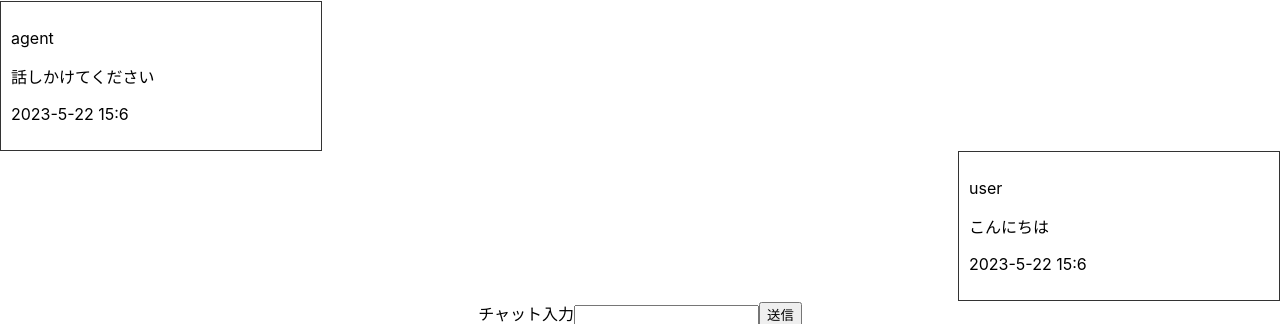
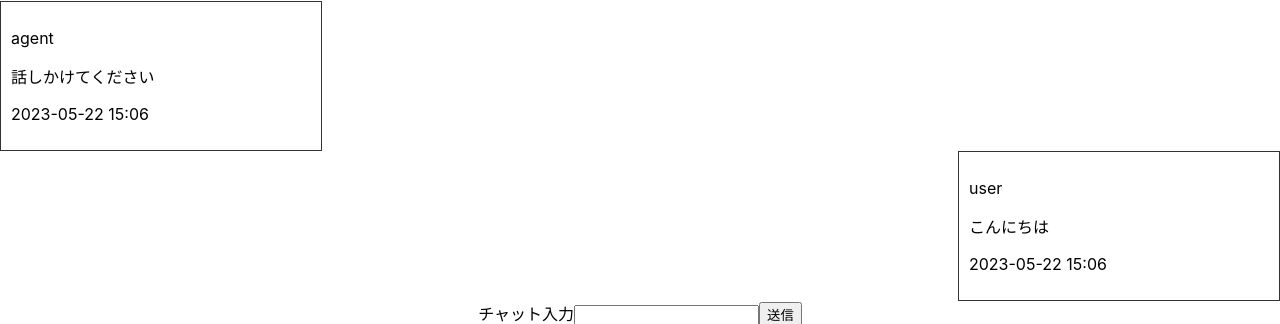
Before and after one commit to midoriba/face, a React (Create React App) app in the folder frontend/: page / in a window 1280 px wide. Shown: the part 88-412 px from the top of the page. Built offline with nearby package versions, Linux system fonts and the light colour scheme.

Commit message:
日時の桁数を揃えるように変更

```diff
--- a/frontend/src/Components/Chat/Chat.js
+++ b/frontend/src/Components/Chat/Chat.js
@@ -3,18 +3,26 @@ import Message from "./Message";
 import axios from "axios"
 
 function Chat() {
+    const format_digit = (n) => {
+        if(n < 10){
+            return `0${n}`
+        }
+        else{
+            return `${n}`
+        }
+    }
     const getCurrentDatetime = () => {
         const current_datetime = new Date();
         const formatted_current_datetime =
             current_datetime.getFullYear() +
             "-" +
-            (current_datetime.getMonth() + 1) +
+            format_digit(current_datetime.getMonth() + 1) +
             "-" +
-            current_datetime.getDate() +
+            format_digit(current_datetime.getDate()) +
             " " +
-            current_datetime.getHours() +
+            format_digit(current_datetime.getHours()) +
             ":" +
-            current_datetime.getMinutes();
+            format_digit(current_datetime.getMinutes());
         return formatted_current_datetime;
     };
     const [chats, setChats] = useState([
```
